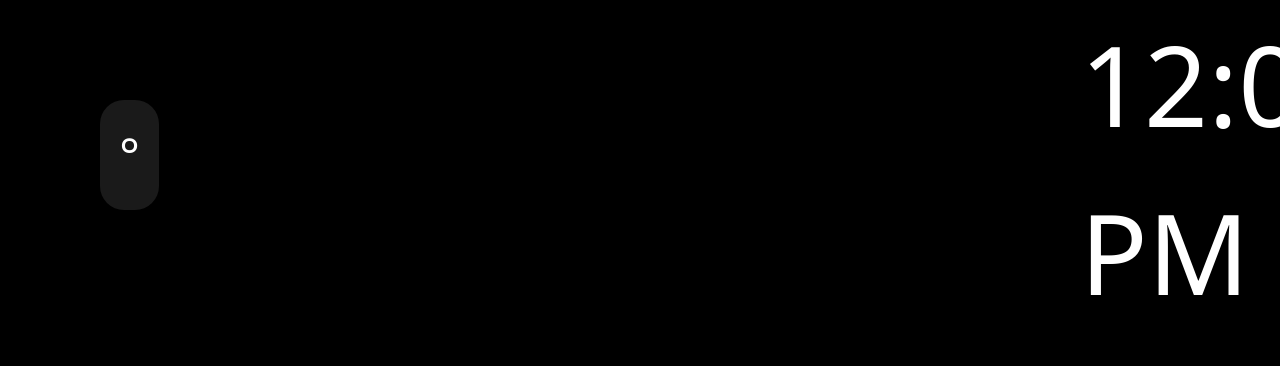
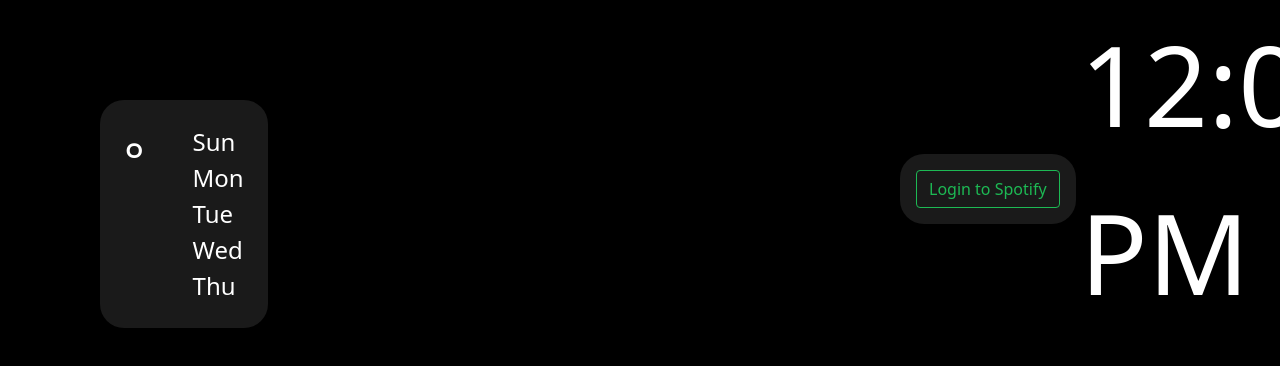
Before and after one commit to harrytjbreen/smart-home, a React (Create React App) app in the folder mirror/: page / in a window 1280 px wide. Shown: the top 366 px of the page. Built offline with nearby package versions, Linux system fonts and the light colour scheme; no server answers.

Commit message:
feat: added isPlaying logic and will show a blank tile instead of nothing

```diff
--- a/mirror/src/Components/Spotify/index.tsx
+++ b/mirror/src/Components/Spotify/index.tsx
@@ -1,7 +1,7 @@
 import * as React from "react";
 import {useEffect, useState} from "react";
 import axios from "axios";
-import {Col, ProgressBar, Row} from "react-bootstrap";
+import {Button, Col, ProgressBar, Row} from "react-bootstrap";
 
 interface Tokens {
   access: string;
@@ -19,7 +19,7 @@ interface State {
   isPlaying: boolean;
 }
 
-const SPOTIFY_URL = "http://192.168.1.100:5000";
+const URL = "http://192.168.1.100:5000";
 
 const Spotify: React.FC = () => {
 
@@ -33,6 +33,7 @@ const Spotify: React.FC = () => {
     songName: "",
     time: new Date(0)
   });
+  const [settingsPage, setSettingsPage] = useState(false);
 
   const parseParams = (querystring: string): Tokens => {
     const params = new URLSearchParams(querystring);
@@ -65,8 +66,8 @@ const Spotify: React.FC = () => {
   }
 
   const getState = async (): Promise<void> => {
-    if(!tokens.access){
-      loadTokens();
+    if(!tokens.access) {
+      setSettingsPage(true);
       return;
     }
 
@@ -77,24 +78,38 @@ const Spotify: React.FC = () => {
           "Authorization": ` Bearer ${tokens.access}`
         }
       });
-      setState({
+      if(res.data.is_playing)
+      setState(p => ({
         duration: res.data?.item?.duration_ms,
         image: res.data?.item?.album.images[1].url,
         progress: res.data?.progress_ms,
         songName: res.data?.item?.name,
         artists: res.data?.item?.artists.map((item: any) => item.name),
-        time: new Date(),
-        isPlaying: res.data?.is_playing
-      })
+        time: res.data?.is_playing ? new Date() : p.time,
+        isPlaying: res.data?.is_playing,
+      })); else {
+        if(Date.now() - state.time.getTime() > 3000 && state.songName !== "N/A") {
+          setState({
+            artists: ["N/A"],
+            duration: 0,
+            image: "",
+            isPlaying: false,
+            progress: 0,
+            songName: "N/A",
+            time: new Date(0),
+          })
+        }
+        const stateInterval = setTimeout(getState, 1000);
+      }
     } catch (err) {
       try {
-        const res = await axios.post(`${SPOTIFY_URL}/refresh?refresh=${tokens.refresh}`)
+        const res = await axios.post(`${URL}/refresh?refresh=${tokens.refresh}`)
         if (res.status === 401) return;
         saveTokens({access: res.data.access, refresh: res.data.refresh})
         setTokens({access: res.data.access, refresh: res.data.refresh})
       }
       catch (err) {
-        setTimeout(getState, 1000);
+        const stateInterval = setTimeout(getState, 250);
       }
     }
   }
@@ -103,24 +118,21 @@ const Spotify: React.FC = () => {
     const {access, refresh} = parseParams(window.location.search);
     if(access && refresh) {
       saveTokens({access, refresh});
-      setTokens({access, refresh});
     }
+    loadTokens({access, refresh});
   },[]);
 
   useEffect(() => {
-    const stateInterval = setTimeout(getState, 100);
+    const stateInterval = setTimeout(getState, 250);
 
     return () => {
       clearTimeout(stateInterval);
     }
   });
 
-  return Date.now() - state.time.getTime() < 3000
-    && state.artists
-    && state.isPlaying
-      ? (
-      <div className={"spotify"}>
-        <img draggable={false} src={state.image} alt={"Song Graphic"}/>
+  return !settingsPage ?
+      <div onDoubleClick={() => setSettingsPage(true)} className={"spotify"}>
+        {state.image && <img draggable={false} src={state.image} alt={"Song Graphic"}/>}
         <div className={"track"}>
           <h1>{(state.songName.length < 25 ? state.songName : state.songName.substring(0,23) + "...")}</h1>
           {state.artists.join(", ").length < 35 ? state.artists.join(", ") : state.artists.join(", ").substring(0,35) + "..."}<br/>
@@ -132,7 +144,7 @@ const Spotify: React.FC = () => {
             </Col>
             <Col>
               <ProgressBar variant={"dark"}>
-                <ProgressBar variant={"success"} max={1} min={0} now={(state.progress/state.duration)}/>
+                <ProgressBar variant={"success"} max={1} min={0} now={state.duration !== 0 ? (state.progress/state.duration) : 1}/>
               </ProgressBar>
             </Col>
             <Col md={"auto"}>
@@ -141,7 +153,10 @@ const Spotify: React.FC = () => {
           </Row>
         </div>
       </div>
-    ) : null
+    :
+    <div className={"settings"} onDoubleClick={() => setSettingsPage(false)}>
+      <a href={`${URL}/login`}><Button variant={"outline-success"}>Login to Spotify</Button></a>
+    </div>
 }
 
 export default Spotify;
--- a/mirror/src/Components/Weather/index.tsx
+++ b/mirror/src/Components/Weather/index.tsx
@@ -15,6 +15,14 @@ interface WeatherData {
   lastUpdated: number
   windKPH: number
   windMPH: number
+}
+
+interface FutureData {
+  day: string;
+  tempHigh: number;
+  tempLow: number;
+  changeOfRain: number;
+  icon: string
 }
 
 const API = 'http://192.168.1.100:5002'
@@ -44,12 +52,21 @@ const Weather: React.FC = () => {
 
   return !openSettings ? (
     <div className={"weather"} onDoubleClick={() => setOpenSettings(true)}>
-      <div id={"location"}>{data.location}</div>
-      <div id={"temp"}>{isCelsius ? data.feelsLikeC : data.feelsLikeF}°</div>
+      <div>
+        <div id={"location"}>{data.location}</div>
+        <div id={"temp"}>{isCelsius ? data.feelsLikeC : data.feelsLikeF}°</div>
+      </div>
+      { showForecast && <div>
+        {["Sun","Mon","Tue","Wed","Thu"].map((i) =>
+          <div>
+            {i}
+          </div>
+        )}
+      </div>}
     </div>
   ) : (
-    <div className={"weather"} style={{fontWeight: "normal"}} onDoubleClick={() => setOpenSettings(false)}>
-      <div className={"weather-settings"}>
+    <div className={"settings"} style={{fontWeight: "normal"}} onDoubleClick={() => setOpenSettings(false)}>
+      <div>
         Degree Units:
         <Toggle className={"Toggle"}
                 defaultChecked={isCelsius}
--- a/mirror/src/scss/components.scss
+++ b/mirror/src/scss/components.scss
@@ -3,19 +3,31 @@ body{
   color: white;
 }
 
+.settings {
+  display: flex;
+  flex-direction: column;
+  align-items: flex-end;
+  margin-block: 0.25rem;
+  background-color: #1a1a1a;
+  padding: 1rem;
+  border-radius: 1.5rem;
+  > div {
+    padding: 0.25rem;
+    display: flex;
+    align-items: center;
+  }
+}
+
 .weather {
   display: flex;
-  flex-direction: column;
   font-weight: lighter;
   background-color: #1a1a1a;
-  padding: 1.5vw;
   border-radius: 1.5rem;
+  flex-direction: row;
 
-  > .weather-settings {
-    display: flex;
-    flex-direction: row;
-    align-self: flex-end;
-    margin-block: 0.25rem;
+  > * {
+    padding: 1.5rem;
+    font-size: 1.5rem;
   }
 
   Button{
@@ -51,7 +63,7 @@ body{
   border-radius: 1.5rem;
   display: grid;
   grid-gap: 1rem;
-  width: 35rem;
+  width: 30rem;
   min-width: fit-content;
   & img {
     width: 200px;
```
